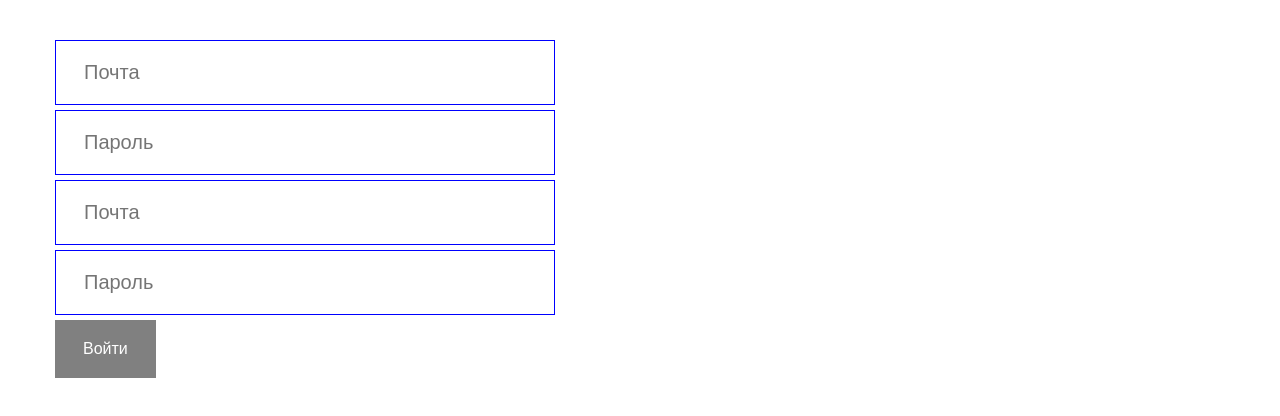
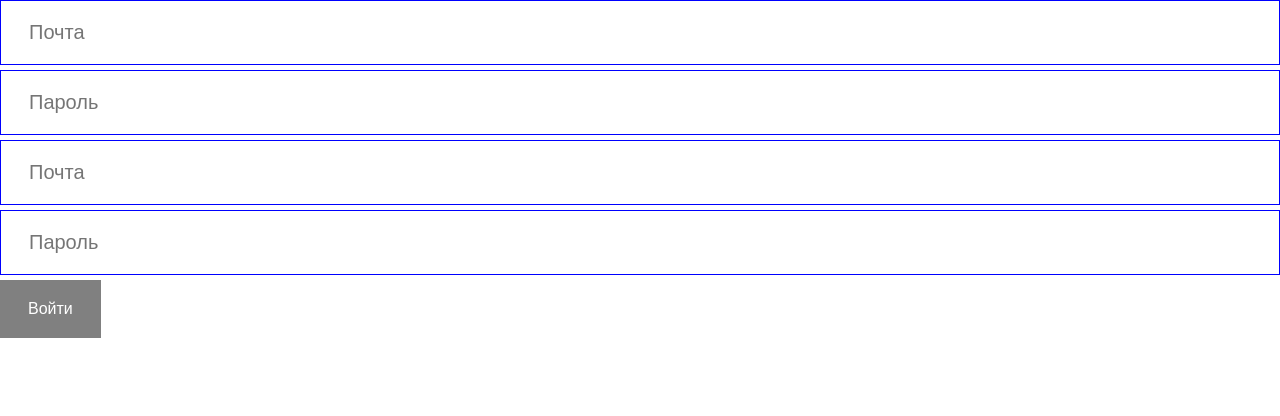
Before and after one commit to Az212At/registration, a Vue app: page /#/ in a window 1280 px wide. Shown: the top 416 px of the page. Built offline with nearby package versions, Linux system fonts and the light colour scheme.

Commit message:
fix(router): fix router pages and layouts

```diff
--- a/src/components/MyHome.vue
+++ /dev/null
@@ -1,16 +0,0 @@
-<script>
-export default {
-  name: "MyHome",
-};
-</script>
-
-<template>
-  <div class="my-home">
-    <h1>HOME</h1>
-  </div>
-</template>
-
-<style lang="css" scoped>
-.my-home {
-}
-</style>
--- a/src/components/MyRegistration.vue
+++ /dev/null
@@ -1,27 +0,0 @@
-<script>
-import InputBoxRegistration from "@/components/InputBoxRegistration.vue";
-export default {
-  name: "MyRegistration",
-
-  components: {
-    InputBoxRegistration,
-  },
-};
-</script>
-
-<template>
-  <InputBoxRegistration />
-</template>
-
-<style>
-.container {
-  max-width: 1200px;
-  margin: 0 auto;
-  padding: 40px 15px;
-}
-
-.form {
-  display: block;
-  width: 500px;
-}
-</style>
--- a/src/layouts/MainLayout.vue
+++ b/src/layouts/LoginLayout.vue
@@ -1,16 +1,16 @@
 <script>
 export default {
-  name: "MainLayout",
+  name: "LoginLayout.vue",
 };
 </script>
 
 <template>
-  <div class="main-layout">
+  <div class="login-layout">
     <RouterView />
   </div>
 </template>
 
 <style scoped>
-.main-layout {
+.login-layout {
 }
 </style>
--- a/src/router/index.js
+++ b/src/router/index.js
@@ -1,25 +1,23 @@
 import { createRouter, createWebHashHistory } from "vue-router";
-import MainLayout from "@/layouts/MainLayout.vue";
-import MyRegistration from "@/components/MyRegistration.vue";
-import MyHome from "@/components/MyHome.vue";
+import LoginLayout from "@/layouts/LoginLayout.vue";
 
 const router = createRouter({
   history: createWebHashHistory(import.meta.env.BASE_URL),
   routes: [
     {
       path: "/",
-      name: "MainLayout",
-      component: MainLayout,
+      name: "LoginLayout",
+      component: LoginLayout,
       children: [
         {
           path: "",
-          name: "MyRegistration",
-          component: MyRegistration,
+          name: "Registration",
+          component: () => import("@/views/RegistrationView.vue"),
         },
         {
-          path: "/MyHome",
-          name: "MyHome",
-          component: MyHome,
+          path: "/home",
+          name: "HomeView",
+          component: () => import("@/views/HomeView.vue"),
         },
       ],
     },
--- a/src/views/MyRegistrationView.vue
+++ b/src/views/HomeView.vue
@@ -1,14 +1,16 @@
 <script>
 export default {
-  name: "MyRegistrationView",
+  name: "HomeView",
 };
 </script>
 
 <template>
-  <div class="my-registration-view"></div>
+  <div class="home-view">
+    <h2>Home</h2>
+  </div>
 </template>
 
 <style lang="scss" scoped>
-.my-registration-view {
+.my-home-view {
 }
 </style>
--- a/src/components/InputBoxRegistration.vue
+++ b/src/views/RegistrationView.vue
@@ -1,14 +1,11 @@
 <script>
+import MainInput from "@/ui/MainInput.vue";
 import ButtonRegistration from "@/ui/ButtonRegistration.vue";
-import MainInput from "@/ui/MainInput.vue";
 
 export default {
-  name: "InputBoxRegistration",
+  name: "RegistrationView",
 
-  components: {
-    ButtonRegistration,
-    MainInput,
-  },
+  components: { ButtonRegistration, MainInput },
 
   data() {
     return {
@@ -39,19 +36,17 @@ export default {
 </script>
 
 <template>
-  <div class="input-box-registration">
-    <div class="container">
-      <form id="registration-form" class="form" @submit.prevent="login">
-        <MainInput v-model="email" placeholder="Enter email" />
-        <MainInput v-model="password" placeholder="Enter password" />
+  <div class="registration-view">
+    <form id="registration-form" class="form" @submit.prevent="login">
+      <MainInput v-model="email" placeholder="Enter email" />
+      <MainInput v-model="password" placeholder="Enter password" />
 
-        <ButtonRegistration :disabled="!validateForm" type="submit" />
-      </form>
-    </div>
+      <ButtonRegistration :disabled="!validateForm" type="submit" />
+    </form>
   </div>
 </template>
 
 <style lang="scss" scoped>
-.input-box-registration {
+.registration-view {
 }
 </style>
```
Also changed, not shown: src/views/MyHomeView.vue (deleted, +0 -14 lines).
